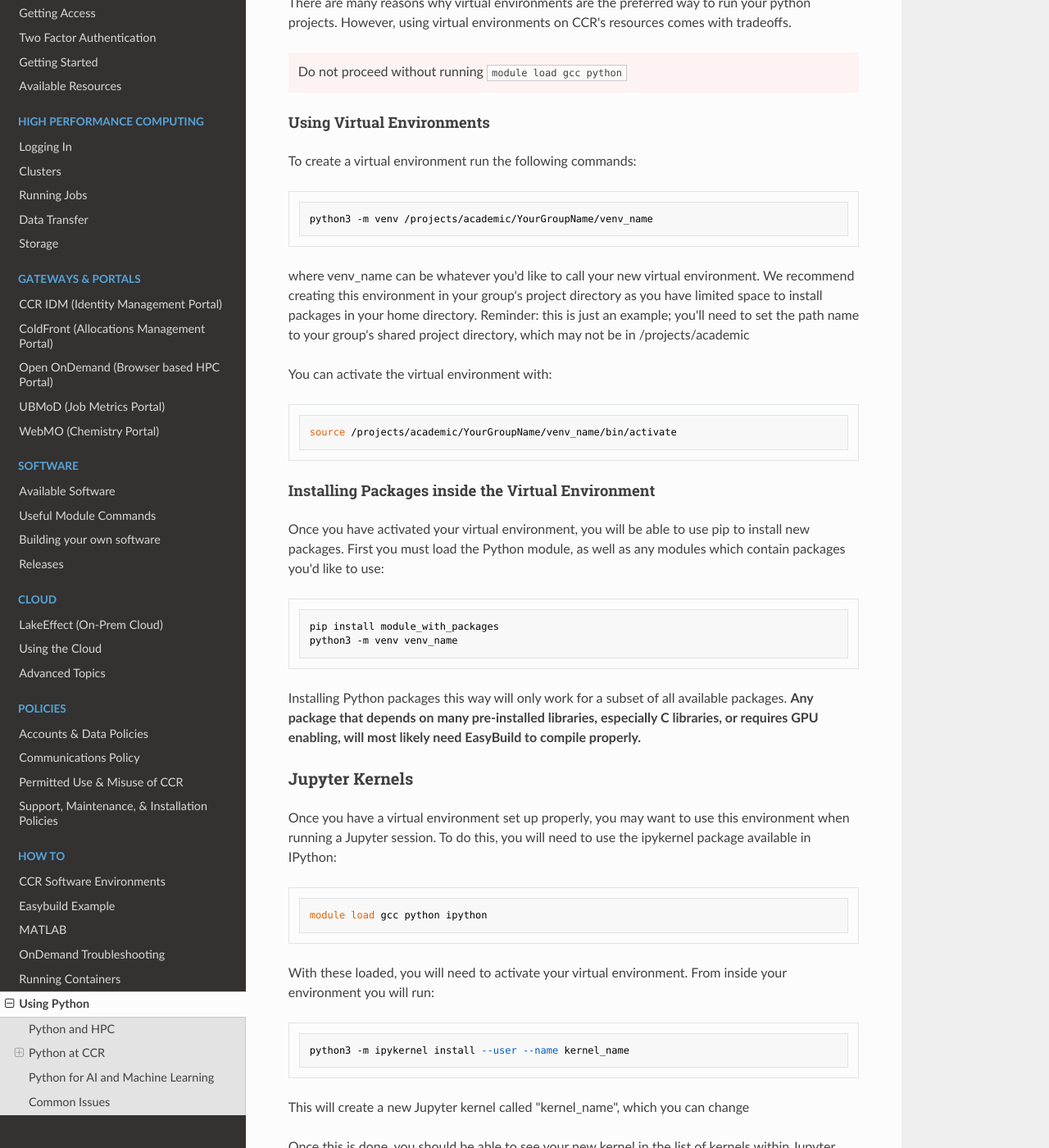
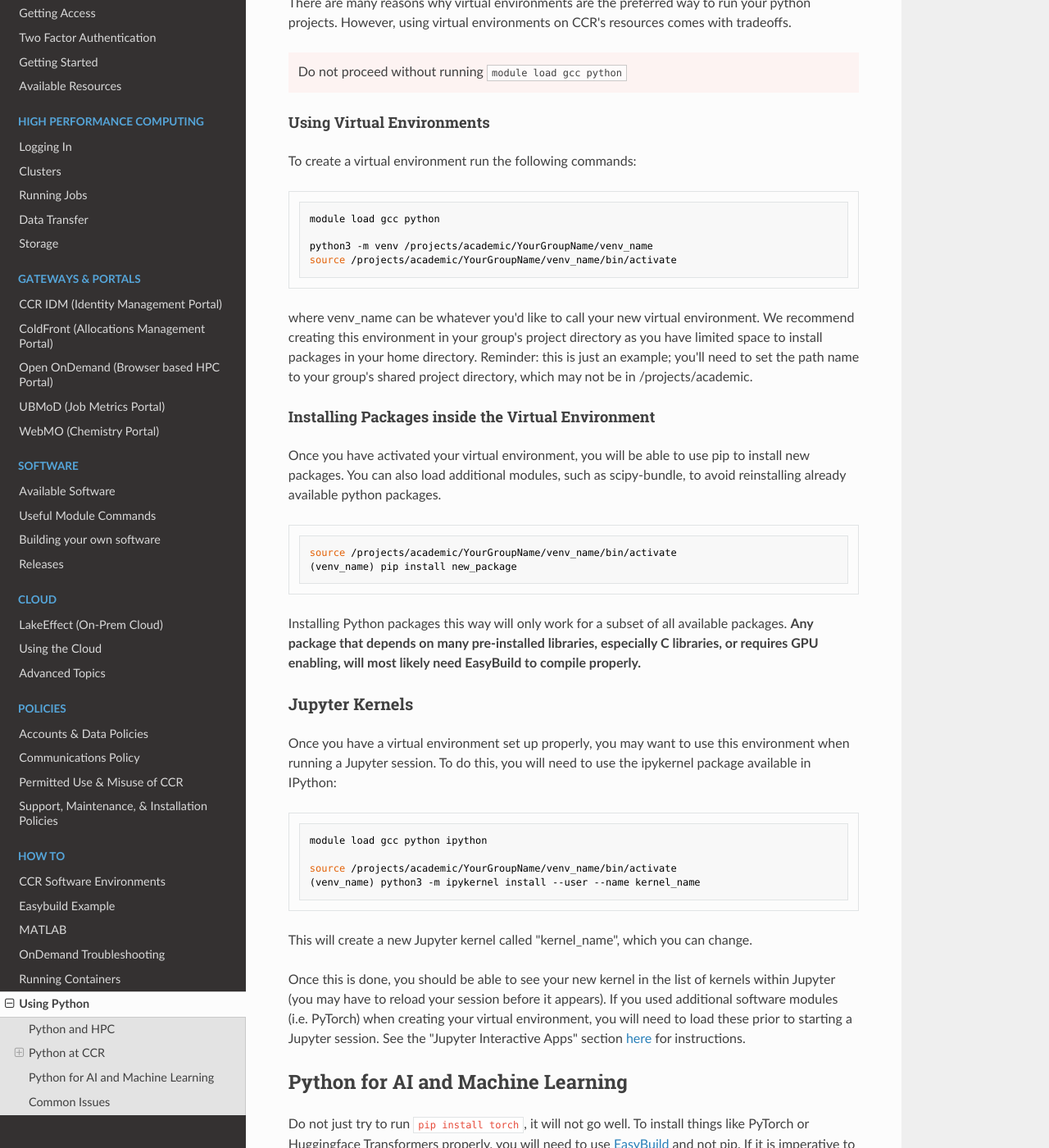
Before and after one commit to ubccr/ccrdocs, an MkDocs documentation site: the page built from pages/howto/python.md, in a window 1280 px wide and 1400 px high, scrolled down 1591 px. Shown: the whole window at 82% size. Built offline with MkDocs 1.6.1, drawn with Linux system fonts in a browser that asks for light colours; nearby versions of some CDN libraries; some of the changed text lies outside the part shown.

Commit message:
Update python.md
Fixed some wording and examples RE: virtual environments

````diff
--- a/pages/howto/python.md
+++ b/pages/howto/python.md
@@ -44,24 +44,20 @@ Typical python workflows involve creating virtual environments and installing pa
 To create a virtual environment run the following commands:
 
 ```
+module load gcc python
+
 python3 -m venv /projects/academic/YourGroupName/venv_name
-```
-
-where venv_name can be whatever you'd like to call your new virtual environment. We recommend creating this environment in your group's project directory as you have limited space to install packages in your home directory.  Reminder: this is just an example; you'll need to set the path name to your group's shared project directory, which may not be in /projects/academic
-
-You can activate the virtual environment with:
-
-```
 source /projects/academic/YourGroupName/venv_name/bin/activate
 ```
 
+where venv_name can be whatever you'd like to call your new virtual environment. We recommend creating this environment in your group's project directory as you have limited space to install packages in your home directory. Reminder: this is just an example; you'll need to set the path name to your group's shared project directory, which may not be in /projects/academic.
+
 #### Installing Packages inside the Virtual Environment
 
-Once you have activated your virtual environment, you will be able to use pip to install new packages. First you must load the Python module, as well as any modules which contain packages you'd like to use:
-
+Once you have activated your virtual environment, you will be able to use pip to install new packages. You can also load additional modules, such as scipy-bundle, to avoid reinstalling already available python packages.
 ```
-pip install module_with_packages
-python3 -m venv venv_name
+source /projects/academic/YourGroupName/venv_name/bin/activate
+(venv_name) pip install new_package
 ```
 
 Installing Python packages this way will only work for a subset of all available packages. **Any package that depends on many pre-installed libraries, especially C libraries, or requires GPU enabling, will most likely need EasyBuild to compile properly.**
@@ -72,17 +68,14 @@ Once you have a virtual environment set up properly, you may want to use this en
 
 ```
 module load gcc python ipython
+
+source /projects/academic/YourGroupName/venv_name/bin/activate
+(venv_name) python3 -m ipykernel install --user --name kernel_name
 ```
 
-With these loaded, you will need to activate your virtual environment. From inside your environment you will run:
+This will create a new Jupyter kernel called "kernel_name", which you can change.
 
-```
-python3 -m ipykernel install --user --name kernel_name
-```
-
-This will create a new Jupyter kernel called "kernel_name", which you can change
-
-Once this is done, you should be able to see your new kernel in the list of kernels within Jupyter (you may have to reload your session before it appears).  If you used additional software modules (i.e. pytorch) when creating your virtual environment, you will need to load these prior to starting a Jupyter session.  See the "Jupyter Interactive Apps" section [here](../portals/ood.md#interactive-apps) for instructions.
+Once this is done, you should be able to see your new kernel in the list of kernels within Jupyter (you may have to reload your session before it appears).  If you used additional software modules (i.e. PyTorch) when creating your virtual environment, you will need to load these prior to starting a Jupyter session.  See the "Jupyter Interactive Apps" section [here](../portals/ood.md#interactive-apps) for instructions.
 
 ## Python for AI and Machine Learning
 
````
